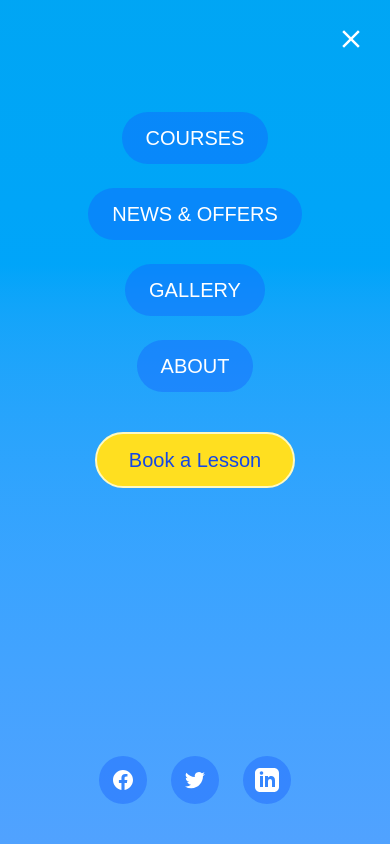
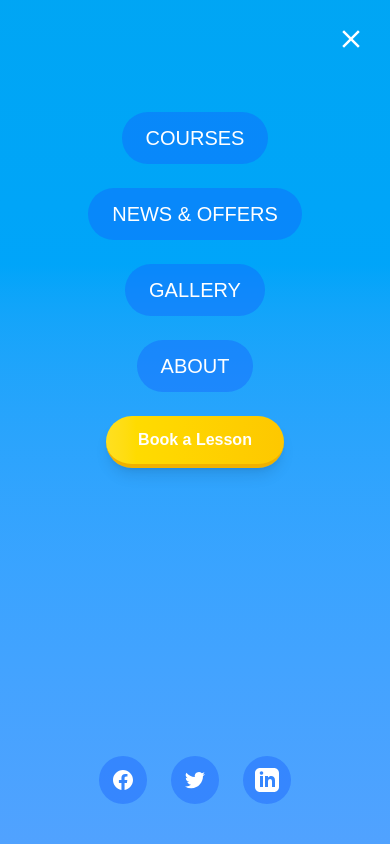
Before and after one commit to MoyasiGinko/iLearners-Hub, a Next.js app: page / in a window 390 px wide. Both pictures are taken after a click on the button 356 px from the left and 39 px from the top of the page. Shown: the top 844 px of the page. Built offline with nearby package versions, Linux system fonts and the light colour scheme.

Commit message:
Update index.tsx

```diff
--- a/components/main/header/index.tsx
+++ b/components/main/header/index.tsx
@@ -108,7 +108,7 @@ const MobileMenu = ({
                     href={item.href}
                     className={`text-white text-xl font-medium transition-colors flex items-center justify-center px-6 py-3 rounded-full text-center ${
                       isActive(item.href)
-                        ? "bg-blue-700 text-yellow-300 font-bold"
+                        ? "bg-blue-600/50 text-yellow-300 font-bold"
                         : "bg-blue-600/40 hover:text-yellow-100"
                     }`}
                     onClick={onClose}
@@ -120,11 +120,13 @@ const MobileMenu = ({
               <motion.div variants={menuItemVariants}>
                 <Link
                   href="/register"
-                  className={`mt-4 px-8 py-3 rounded-full text-xl font-medium transition-all hover:shadow-lg flex items-center justify-center border-2 ${
+                  className={`px-8 py-3 rounded-full inline-block font-semibold shadow-lg border-b-4 active:border-b-0 active:border-t-0 active:shadow-inner active:translate-y-1 hover:-translate-y-1 transform transition-all duration-200 focus:outline-none
+                  ${
                     currentPath === "/register"
-                      ? "bg-yellow-400 text-blue-800 border-yellow-200 font-bold"
-                      : "bg-yellow-300 text-blue-700 border-yellow-100 hover:bg-yellow-200"
-                  }`}
+                      ? "bg-gradient-to-r from-yellow-400 to-amber-400 text-blue-700 border-yellow-600 font-bold"
+                      : "bg-gradient-to-r from-yellow-300 to-yellow-400 text-white border-yellow-500 hover:from-yellow-200 hover:to-yellow-300 hover:text-blue-900"
+                  }
+                  `}
                   onClick={onClose}
                 >
                   Book a Lesson
@@ -265,7 +267,7 @@ const Header = () => {
           </a>
 
           {/* Desktop Navigation - Centered */}
-          <nav className="hidden md:flex items-center justify-center flex-1">
+          <nav className="hidden lg:flex items-center justify-center flex-1">
             <div className="flex items-center space-x-8">
               {navItems.map((item) => (
                 <Link
@@ -314,7 +316,7 @@ const Header = () => {
           </nav>
 
           {/* Register Button - Right */}
-          <div className="hidden h-[56px] md:block">
+          <div className="hidden h-[56px] lg:block">
             <CustomButton
               text="Book a Lesson"
               href="/register"
@@ -328,7 +330,7 @@ const Header = () => {
 
           {/* Mobile Menu Toggle Button */}
           <button
-            className="md:hidden z-40 text-2xl focus:outline-none focus:ring-2 focus:ring-indigo-300 focus:ring-offset-2 rounded-full p-1.5"
+            className="lg:hidden z-40 text-2xl focus:outline-none focus:ring-2 focus:ring-indigo-300 focus:ring-offset-2 rounded-full p-1.5"
             onClick={() => setMobileMenuOpen(true)}
             aria-label="Open menu"
             aria-expanded={mobileMenuOpen}
```
